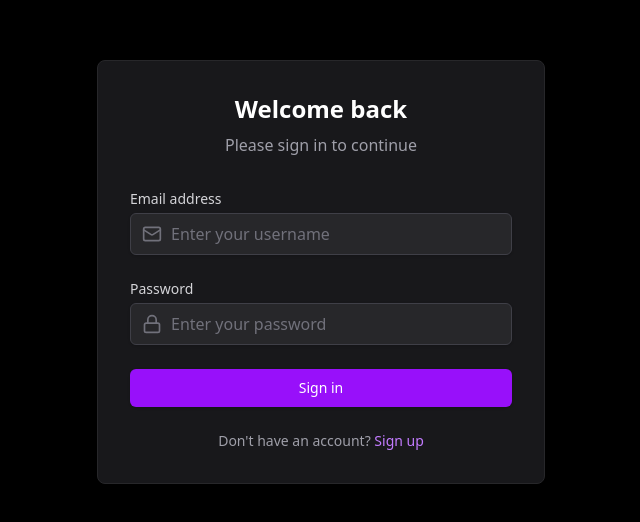
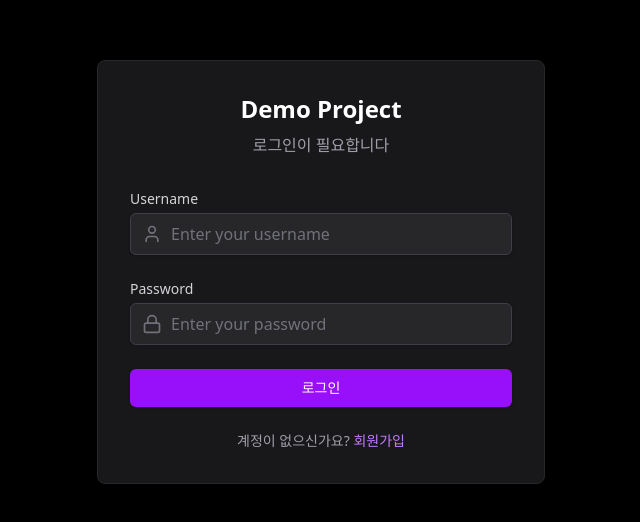
Before and after one commit to bwng0v0/Jwt-Test-React, a React (Vite) app: page /login in a window 1280 px wide. Shown: the part 128-650 px from the top of the page, without its empty margins (319-959 px from the left). Built offline with nearby package versions, Linux system fonts and the light colour scheme.

Commit message:
chore(i18n): 일부 텍스트를 한국어로 변경

```diff
--- a/src/components/LoginForm.tsx
+++ b/src/components/LoginForm.tsx
@@ -1,19 +1,16 @@
 import React, { useState } from "react";
-import { Mail, Lock } from "lucide-react";
+import { Lock, User } from "lucide-react";
 import { Link } from "react-router-dom";
 
 export function LoginForm() {
-  // ✅ 로그인 폼 입력값을 관리하는 state
   const [formData, setFormData] = useState({
     username: "",
     password: "",
   });
 
-  // ✅ 로그인 요청 상태 (로딩 중, 에러 메시지)
   const [loading, setLoading] = useState(false);
   const [error, setError] = useState("");
 
-  // ✅ API 엔드포인트
   const API_URL = "https://wide-dulcea-bwng0v0-c69673af.koyeb.app/api/auth/login";
 
   // ✅ 로그인 요청 핸들러
@@ -37,8 +34,9 @@ export function LoginForm() {
         throw new Error(data.message || "Login failed. Please try again.");
       }
 
-      // ✅ 로그인 성공: 토큰 저장
+      // ✅ 로그인 성공: 토큰과 username 저장
       localStorage.setItem("accessToken", data.accessToken);
+      localStorage.setItem("username", formData.username); // 🔥 유저이름 저장
 
       // ✅ 로그인 성공 후 페이지 이동 (예: 메인 페이지)
       window.location.href = "/";
@@ -54,11 +52,10 @@ export function LoginForm() {
     <div className="w-full max-w-md">
       <div className="bg-zinc-900 rounded-lg shadow-lg p-8 border border-zinc-800">
         <div className="mb-8 text-center">
-          <h1 className="text-2xl font-semibold text-white">Welcome back</h1>
-          <p className="text-zinc-400 mt-2">Please sign in to continue</p>
+          <h1 className="text-2xl font-semibold text-white">Demo Project</h1>
+          <p className="text-zinc-400 mt-2">로그인이 필요합니다</p>
         </div>
 
-        {/* ✅ 에러 메시지 표시 */}
         {error && (
           <div className="mb-4 text-red-500 text-center text-sm bg-red-900 p-2 rounded">
             {error}
@@ -68,11 +65,11 @@ export function LoginForm() {
         <form onSubmit={handleSubmit} className="space-y-6">
           <div>
             <label htmlFor="email" className="block text-sm font-medium text-zinc-300 mb-1">
-              Email address
+              Username
             </label>
             <div className="relative">
               <div className="absolute inset-y-0 left-0 pl-3 flex items-center pointer-events-none">
-                <Mail className="h-5 w-5 text-zinc-500" />
+                <User className="h-5 w-5 text-zinc-500" />
               </div>
               <input
                 id="email"
@@ -114,14 +111,14 @@ export function LoginForm() {
             disabled={loading}
             className="w-full flex justify-center py-2 px-4 border border-transparent rounded-md shadow-sm text-sm font-medium text-white bg-purple-600 hover:bg-purple-700 focus:outline-none focus:ring-2 focus:ring-offset-2 focus:ring-purple-500 focus:ring-offset-zinc-900"
           >
-            {loading ? "Signing in..." : "Sign in"}
+            {loading ? "로그인 중..." : "로그인"}
           </button>
         </form>
 
         <p className="mt-6 text-center text-sm text-zinc-400">
-          Don't have an account?{" "}
+          계정이 없으신가요?{" "}
           <Link to="/signup" className="font-medium text-purple-400 hover:text-purple-300">
-            Sign up
+            회원가입
           </Link>
         </p>
       </div>
--- a/src/components/SignUpForm.tsx
+++ b/src/components/SignUpForm.tsx
@@ -43,11 +43,11 @@ export function SignUpForm() {
       );
 
       if (response.ok) {
-        alert("Sign-up successful! Redirecting to login...");
-        navigate("/"); // 회원가입 성공하면 로그인 페이지로 이동
+        alert("회원가입 성공! 로그인 페이지로 리다이렉션 합니다...");
+        navigate("/login"); // 회원가입 성공하면 로그인 페이지로 이동
       } else {
         const data = await response.json();
-        setError(data.message || "User already exists.");
+        setError(data.message || "이미 존재하는 사용자 이름입니다다.");
       }
     } catch (error) {
       setError("An error occurred. Please try again.");
@@ -60,7 +60,7 @@ export function SignUpForm() {
     <div className="w-full max-w-md">
       <div className="bg-zinc-900 rounded-lg shadow-lg p-8 border border-zinc-800">
         <div className="mb-8 text-center">
-          <h1 className="text-2xl font-semibold text-white">Create account</h1>
+          <h1 className="text-2xl font-semibold text-white">회원가입</h1>
           <p className="text-zinc-400 mt-2">Sign up to get started</p>
         </div>
         {error && <p className="text-red-500 text-sm text-center mb-4">{error}</p>}
@@ -142,16 +142,16 @@ export function SignUpForm() {
             disabled={loading}
             className="w-full flex justify-center py-2 px-4 border border-transparent rounded-md shadow-sm text-sm font-medium text-white bg-purple-600 hover:bg-purple-700 focus:outline-none focus:ring-2 focus:ring-offset-2 focus:ring-purple-500 focus:ring-offset-zinc-900"
           >
-            {loading ? "Signing up..." : "Create account"}
+            {loading ? "계정 만드는 중..." : "계정 만들기"}
           </button>
         </form>
         <p className="mt-6 text-center text-sm text-zinc-400">
-          Already have an account?{" "}
+          이미 계정이 있으신가요?{" "}
           <Link
             to="/"
             className="font-medium text-purple-400 hover:text-purple-300"
           >
-            Sign in
+            로그인
           </Link>
         </p>
       </div>
```
